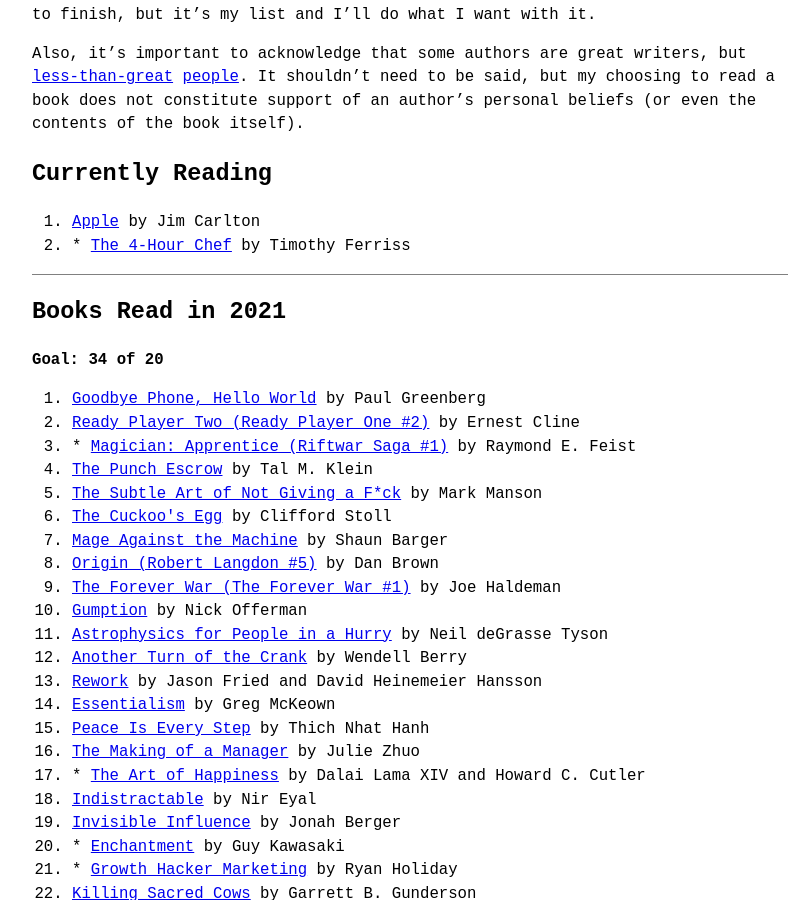
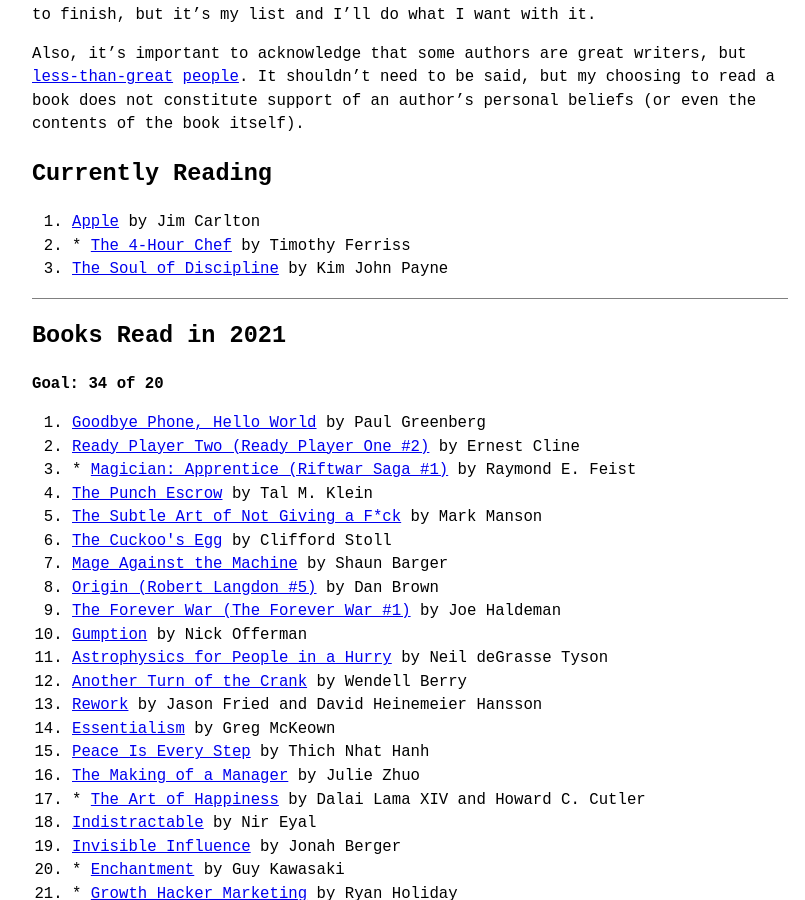
Before and after one commit to zachflower/flower.codes, a Jekyll site: the page built from library.md, in a window 1280 px wide and 900 px high, scrolled down 485 px. Shown: the whole window, without its empty margins (230-1035 px from the left). Built offline with Jekyll 4.4.1, drawn with Linux system fonts in a browser that asks for light colours; Markdown is read by kramdown in place of the engine named in the settings.

Commit message:
started "the soul of discipline"

```diff
--- a/_data/library.yml
+++ b/_data/library.yml
@@ -476,3 +476,8 @@ entries:
     isbn: "0062315005"
     started: 2021-05-03
     finished: 2021-05-12
+
+  - title: The Soul of Discipline
+    author: Kim John Payne
+    isbn: "9780345548696"
+    started: 2021-05-24
```
